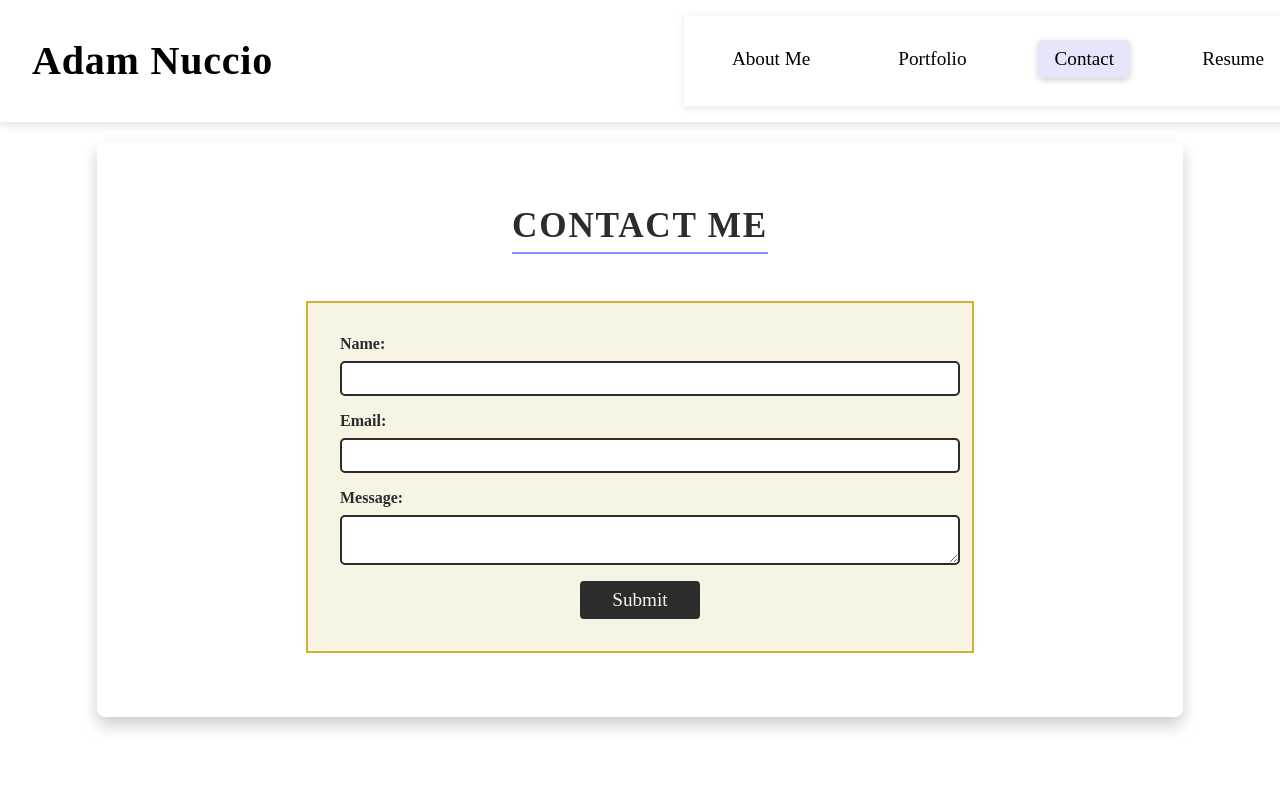
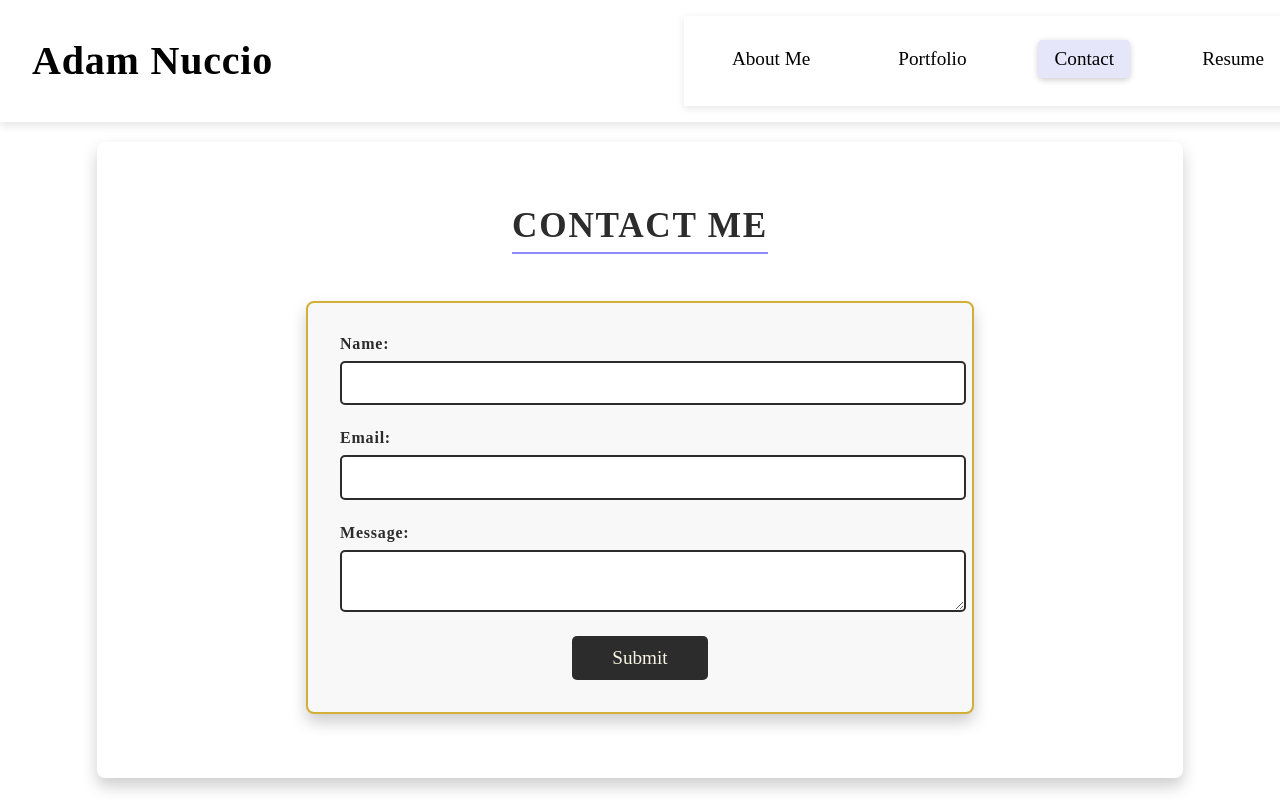
Before and after one commit to yahm0/AMN-REACT.JS-Portfolio, a React (Create React App) app: page /contact in a window 1280 px wide. Shown: the top 800 px of the page. Built offline with nearby package versions, Linux system fonts and the light colour scheme.

Commit message:
Made changes to the contactform

```diff
--- a/package.json
+++ b/package.json
@@ -3,6 +3,7 @@
     "version": "1.0.0",
     "private": true,
     "dependencies": {
+        "emailjs-com": "^3.2.0",
         "react": "^18.2.0",
         "react-dom": "^18.2.0",
         "react-icons": "^5.2.1",
--- a/src/components/ContactForm.jsx
+++ b/src/components/ContactForm.jsx
@@ -1,4 +1,5 @@
 import React, { useState } from 'react';
+import emailjs from 'emailjs-com';
 import '../styles/ContactForm.css';
 
 function ContactForm() {
@@ -7,6 +8,7 @@ function ContactForm() {
   const [email, setEmail] = useState('');
   const [message, setMessage] = useState('');
   const [errors, setErrors] = useState({});
+  const [formStatus, setFormStatus] = useState('');
 
   // Function to validate email format
   const validateEmail = (email) => {
@@ -27,9 +29,34 @@ function ContactForm() {
 
     setErrors(newErrors);
 
-    // If no errors, display success message
+    // If no errors, send the email
     if (Object.keys(newErrors).length === 0) {
-      alert('Form submitted successfully!');
+      const templateParams = {
+        name,
+        email,
+        message,
+      };
+
+      emailjs
+        .send(
+          'service_fe67v65', // Replace with your EmailJS service ID
+          'template_ilwbozg', // Replace with your EmailJS template ID
+          templateParams,
+          'YGdiPj8hHI1ngqYJlx' // Replace with your EmailJS user ID (public key)
+        )
+        .then(
+          (response) => {
+            console.log('SUCCESS!', response.status, response.text);
+            setFormStatus('Form submitted successfully!');
+            setName('');
+            setEmail('');
+            setMessage('');
+          },
+          (err) => {
+            console.log('FAILED...', err);
+            setFormStatus('Failed to send the form. Please try again.');
+          }
+        );
     }
   };
 
@@ -68,6 +95,7 @@ function ContactForm() {
         {errors.message && <span>{errors.message}</span>}
       </div>
       <button type="submit">Submit</button>
+      {formStatus && <p>{formStatus}</p>}
     </form>
   );
 }
--- a/src/styles/ContactForm.css
+++ b/src/styles/ContactForm.css
@@ -1,15 +1,21 @@
-/* src/styles/ContactForm.css */
-
 .contact-form {
   display: flex;
   flex-direction: column;
-  gap: 1rem;
+  gap: 1.5rem;
   max-width: 600px;
   margin: 2rem auto;
   padding: 2rem;
   border: 2px solid #d4af37;
-  /* Gold color */
-  background-color: #f8f4e3;
+  background-color: #f8f8f8;
+  border-radius: 8px;
+  box-shadow: 0 8px 16px rgba(0, 0, 0, 0.2);
+  font-family: 'Merriweather', serif;
+  transition: transform 0.3s, box-shadow 0.3s;
+}
+
+.contact-form:hover {
+  transform: scale(1.02);
+  box-shadow: 0 12px 24px rgba(0, 0, 0, 0.3);
 }
 
 .contact-form div {
@@ -22,14 +28,26 @@
   margin-bottom: 0.5rem;
   font-weight: bold;
   color: #2c2c2c;
+  font-family: 'Merriweather', serif;
+  letter-spacing: 0.05em;
 }
 
 .contact-form input,
 .contact-form textarea {
   width: 100%;
-  padding: 0.5rem;
+  padding: 0.7rem;
   border: 2px solid #2c2c2c;
   border-radius: 5px;
+  background-color: #ffffff;
+  font-family: 'Merriweather', serif;
+  font-size: 1rem;
+  transition: border-color 0.3s ease, box-shadow 0.3s ease;
+}
+
+.contact-form input:focus,
+.contact-form textarea:focus {
+  border-color: #d4af37;
+  box-shadow: 0 4px 8px rgba(0, 0, 0, 0.1);
 }
 
 .contact-form span {
@@ -39,16 +57,19 @@
 
 .contact-form button {
   align-self: center;
-  padding: 0.5rem 2rem;
+  padding: 0.7rem 2.5rem;
   border: none;
   background-color: #2c2c2c;
   color: #f8f4e3;
   font-size: 1.2rem;
+  font-family: 'Merriweather', serif;
   cursor: pointer;
-  transition: background-color 0.3s;
+  border-radius: 5px;
+  transition: background-color 0.3s, transform 0.3s, box-shadow 0.3s;
 }
 
 .contact-form button:hover {
   background-color: #d4af37;
-  /* Gold color */
+  transform: scale(1.05);
+  box-shadow: 0 6px 12px rgba(0, 0, 0, 0.2);
 }
```
